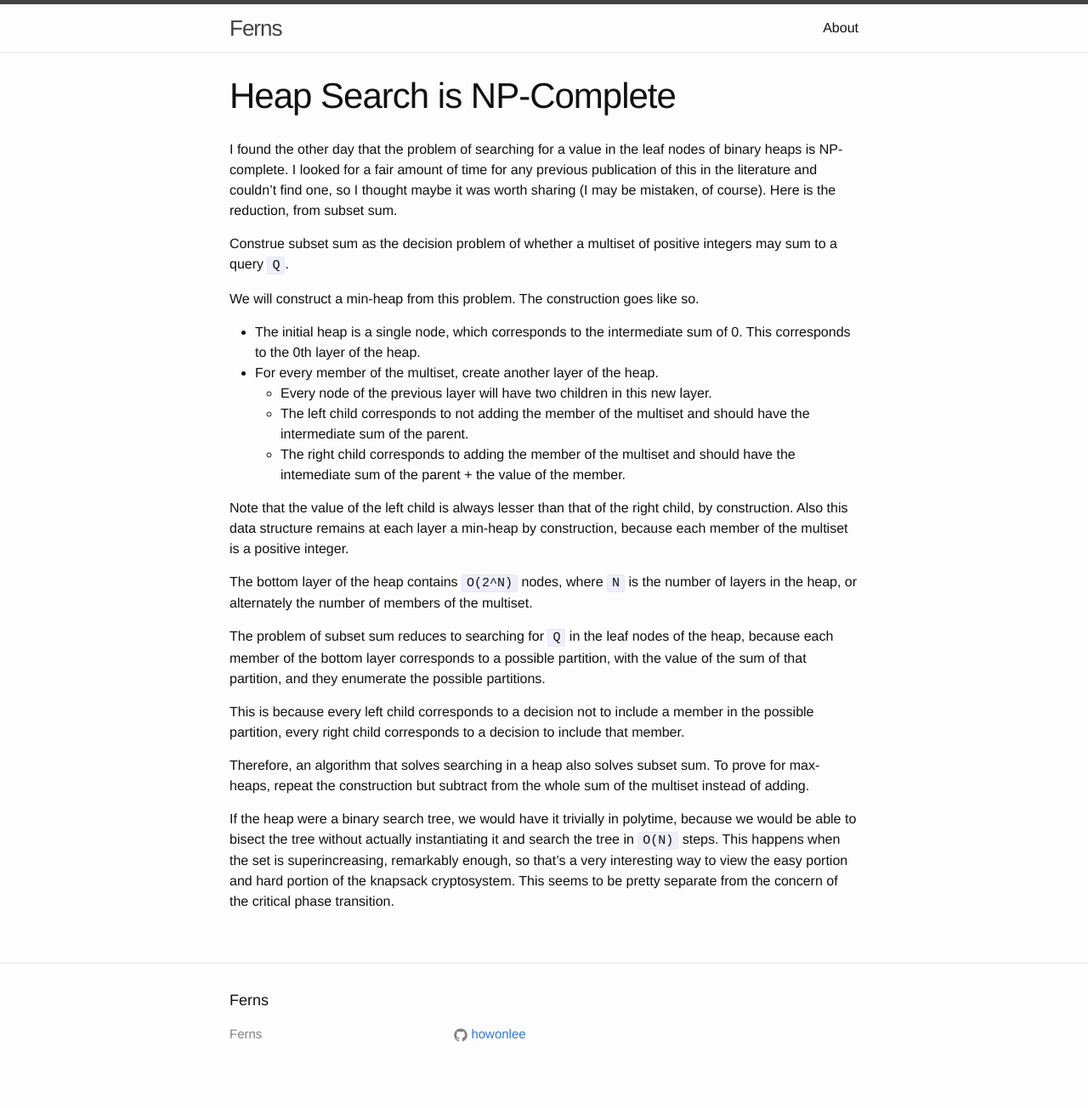
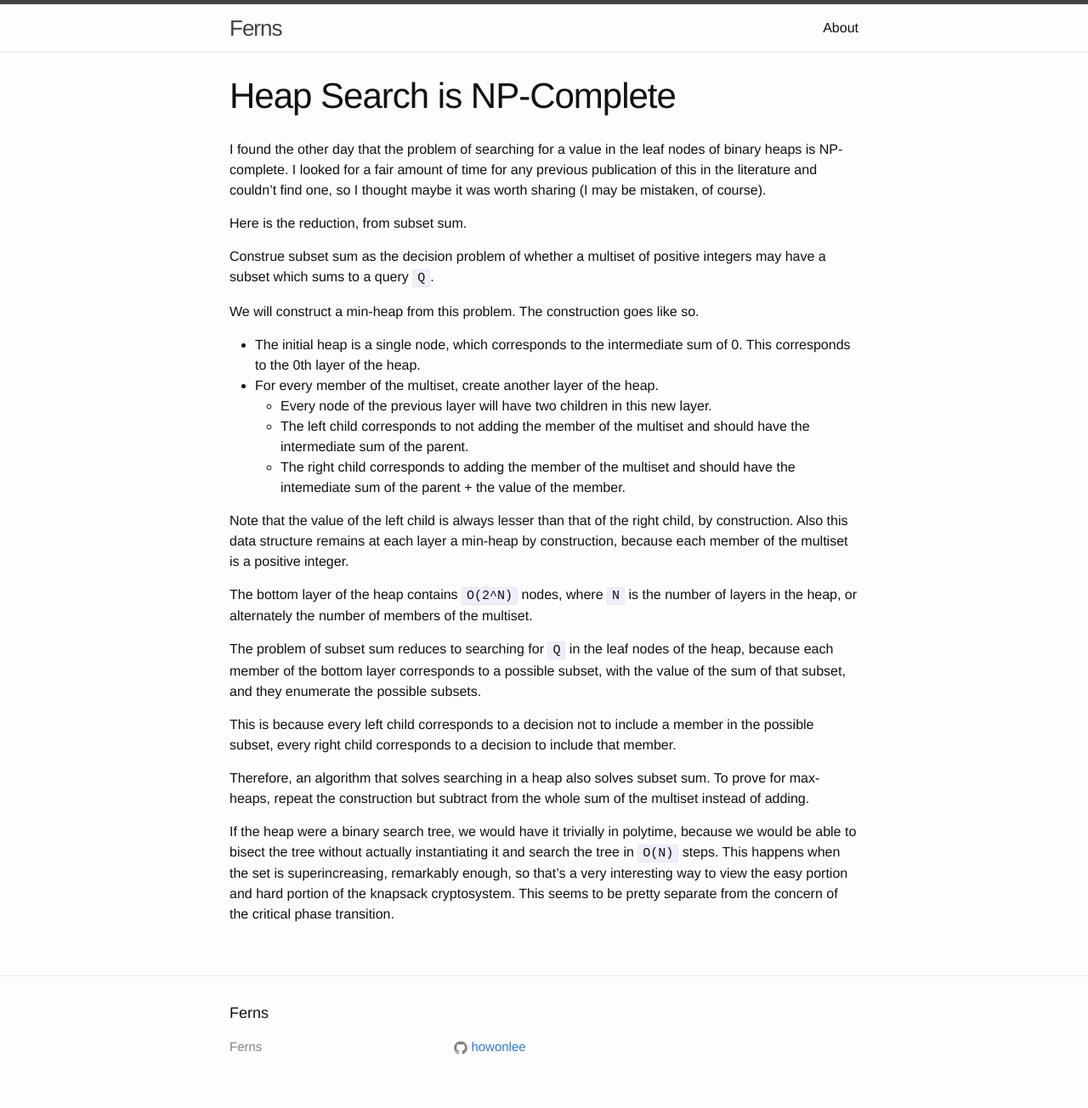
Before and after one commit to howonlee/howonlee.github.io, a Jekyll site: the page built from _posts/2019-11-09-Heap%20Search%20Is%20NP%20Complete.md, in a window 1280 px wide. Shown: the whole page at 85% size. Built offline with Jekyll 4.4.1, drawn with Linux system fonts in a browser that asks for light colours.

Commit message:
progress

```diff
--- a/_posts/2019-11-09-Heap%20Search%20Is%20NP%20Complete.md
+++ b/_posts/2019-11-09-Heap%20Search%20Is%20NP%20Complete.md
@@ -3,9 +3,11 @@
 title: Heap Search is NP-Complete
 ---
 
-I found the other day that the problem of searching for a value in the leaf nodes of binary heaps is NP-complete. I looked for a fair amount of time for any previous publication of this in the literature and couldn't find one, so I thought maybe it was worth sharing (I may be mistaken, of course). Here is the reduction, from subset sum.
+I found the other day that the problem of searching for a value in the leaf nodes of binary heaps is NP-complete. I looked for a fair amount of time for any previous publication of this in the literature and couldn't find one, so I thought maybe it was worth sharing (I may be mistaken, of course).
 
-Construe subset sum as the decision problem of whether a multiset of positive integers may sum to a query `Q`.
+Here is the reduction, from subset sum.
+
+Construe subset sum as the decision problem of whether a multiset of positive integers may have a subset which sums to a query `Q`.
 
 We will construct a min-heap from this problem. The construction goes like so.
 
@@ -19,9 +21,9 @@
 
 The bottom layer of the heap contains `O(2^N)` nodes, where `N` is the number of layers in the heap, or alternately the number of members of the multiset.
 
-The problem of subset sum reduces to searching for `Q` in the leaf nodes of the heap, because each member of the bottom layer corresponds to a possible partition, with the value of the sum of that partition, and they enumerate the possible partitions.
+The problem of subset sum reduces to searching for `Q` in the leaf nodes of the heap, because each member of the bottom layer corresponds to a possible subset, with the value of the sum of that subset, and they enumerate the possible subsets.
 
-This is because every left child corresponds to a decision not to include a member in the possible partition, every right child corresponds to a decision to include that member.
+This is because every left child corresponds to a decision not to include a member in the possible subset, every right child corresponds to a decision to include that member.
 
 Therefore, an algorithm that solves searching in a heap also solves subset sum. To prove for max-heaps, repeat the construction but subtract from the whole sum of the multiset instead of adding.
 
```
